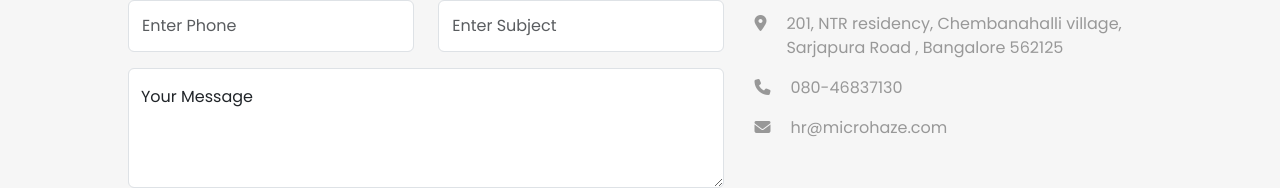
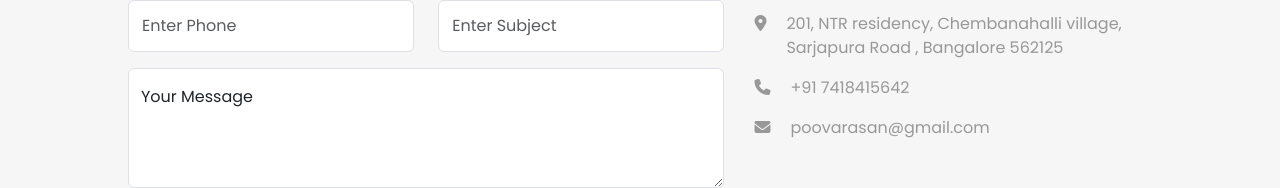
Before and after one commit to KalaiRoman/new-consultant-websit-landing, a React (Create React App) app: page /contactus in a window 1280 px wide. Shown: the part 653-841 px from the top of the page. Built offline with nearby package versions, Linux system fonts and the light colour scheme.

Commit message:
new color theme change bug fixiing

```diff
--- a/src/components/contactus/Contactus.js
+++ b/src/components/contactus/Contactus.js
@@ -102,7 +102,7 @@ Reach out to us for questions and feedback. ... For more specific questions and
   <i class="fa-solid fa-phone"></i>
   </div>
   <div>
-  080-46837130
+  +91  7418415642
   </div>
 </div>
 <div className='split-box-contact'>
@@ -110,7 +110,7 @@ Reach out to us for questions and feedback. ... For more specific questions and
   <i class="fa-solid fa-envelope"></i>
   </div>
   <div>
-  hr@microhaze.com
+poovarasan@gmail.com
   </div>
 </div>
          </div>
```
